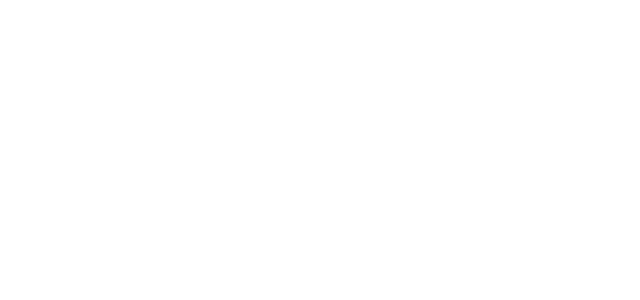
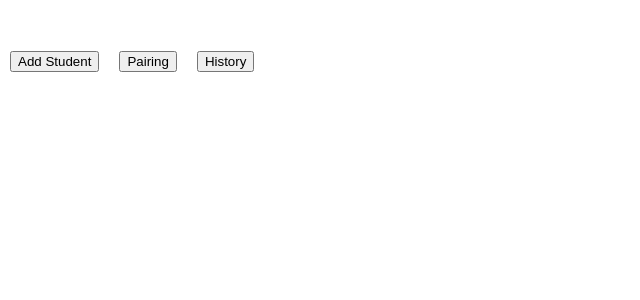
Before and after one commit to ameirahassoun/Pairing-System, a React (Create React App) app in the folder system/: page / in a window 1280 px wide. Shown: the top 300 px of the page, without its empty margins (0-640 px from the left). Built offline with nearby package versions, Linux system fonts and the light colour scheme.

Commit message:
add pages component

```diff
--- a/system/src/Components/add.js
+++ b/system/src/Components/add.js
@@ -0,0 +1,13 @@
+import React, { Component } from 'react';
+
+class Add extends Component {
+  render() {
+    return (
+      <div>
+        Add
+      </div>
+    )
+  }
+}
+
+export default Add;
--- a/system/src/Components/history.js
+++ b/system/src/Components/history.js
@@ -0,0 +1,14 @@
+import React, { Component } from 'react';
+
+class History extends Component {
+  render() {
+    return (
+      <div>
+        History
+      </div>
+    )
+  }
+
+}
+
+export default History;
--- /dev/null
+++ b/system/src/Components/home.js
@@ -0,0 +1,30 @@
+import React, { Component } from 'react';
+import {NavLink} from 'react-router-dom';
+
+class Home extends Component {
+  render() {
+    return (
+      <div>
+        <div style={{paddingTop: '50px'}}>
+
+          <NavLink to="/addstudent" style={{margin: '10px'}}>
+            <button>Add Student</button>
+          </NavLink>
+
+          <NavLink to="/paring" style={{margin: '10px'}}>
+            <button> Pairing </button>
+          </NavLink>
+
+          <NavLink to="/history" style={{margin: '10px'}}>
+            <button> History</button>
+          </NavLink>
+
+        </div>
+
+      </div>
+    )
+  }
+
+}
+
+export default Home;
--- a/system/src/Components/pairing.js
+++ b/system/src/Components/pairing.js
@@ -0,0 +1,13 @@
+import React, { Component } from 'react';
+
+class Pairing extends Component {
+  render() {
+    return (
+      <div>
+        Pairing
+      </div>
+    )
+  }
+}
+
+export default Pairing;
--- a/system/src/Components/router.js
+++ b/system/src/Components/router.js
@@ -3,13 +3,14 @@
 import Add from './add.js';
 import Pairing from './pairing.js'
 import History from './history.js'
-
+import Home from './home';
 
 class Router extends React.Component {
     render () {
         return (
             <BrowserRouter>
                 <Switch>
+                    <Route exact path='/' component= {Home} />
                     <Route exact path='/add' component={Add} />
                     <Route exact path='/pairing' component={Pairing} />
                     <Route exact path='/history' component={History} />
```
Also changed, not shown: 1 other file (tests, documents, lock files or other folders).
